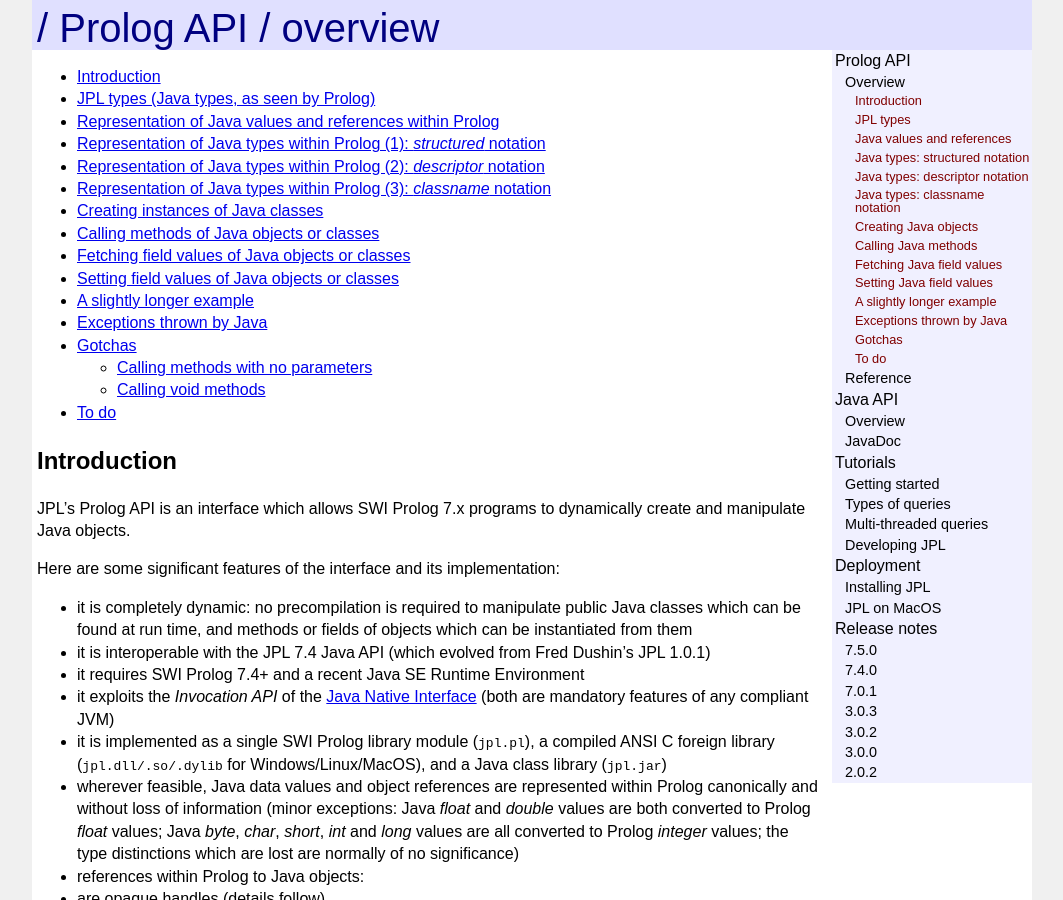
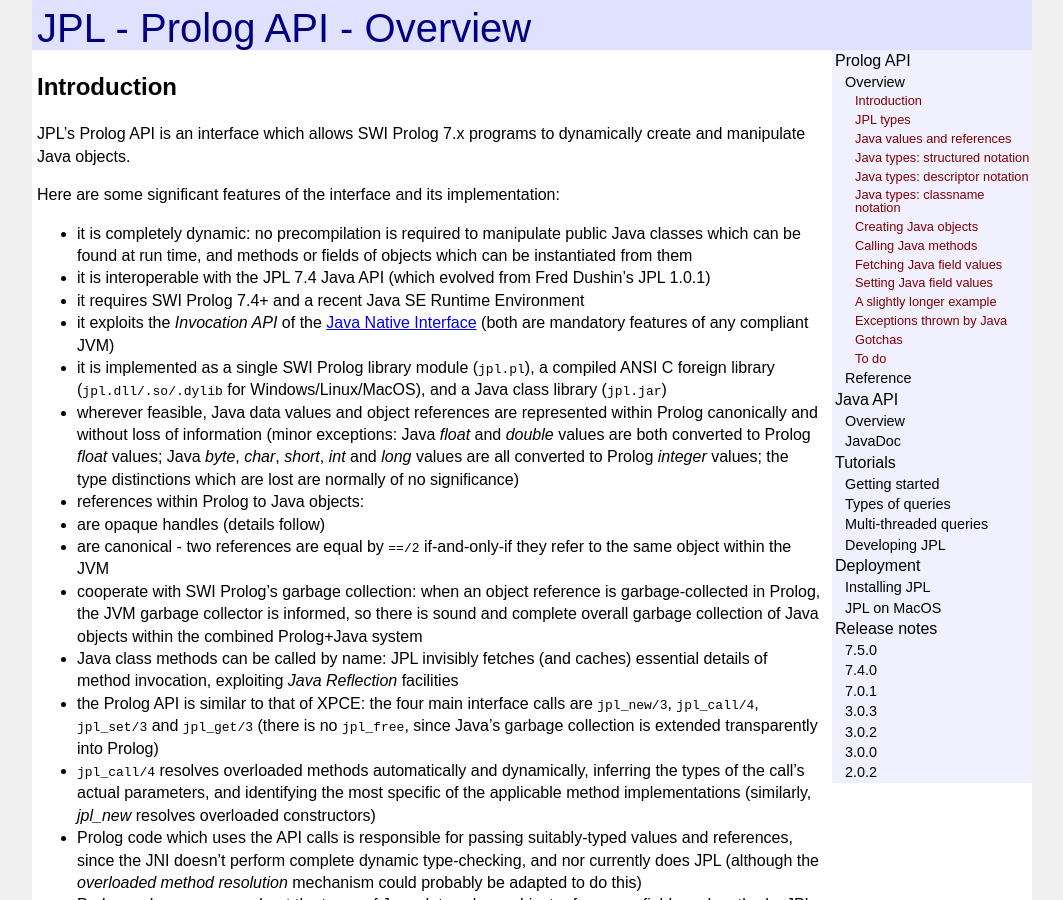
Before and after one commit to anionic/jpl-nav, a Jekyll site: the page built from docs/PrologApiOverview.md, in a window 1280 px wide and 900 px high. Shown: the whole window, without its empty margins (108-1171 px from the left). Built offline with Jekyll 4.4.1, drawn with Linux system fonts in a browser that asks for light colours; our own code applies the rules of GitHub Pages for plain Markdown files.

Commit message:
Update PrologApiOverview.md

```diff
--- a/docs/PrologApiOverview.md
+++ b/docs/PrologApiOverview.md
@@ -1,22 +1,4 @@
-# / Prolog API / overview
-
-  * [Introduction](#introduction)
-  * [JPL types (Java types, as seen by Prolog)](#jpl-types-java-types-as-seen-by-prolog)
-  * [Representation of Java values and references within Prolog](#representation-of-java-values-and-references-within-prolog)
-  * [Representation of Java types within Prolog (1): <em>structured</em> notation](#representation-of-java-types-within-prolog-1-structured-notation)
-  * [Representation of Java types within Prolog (2): <em>descriptor</em> notation](#representation-of-java-types-within-prolog-2-descriptor-notation)
-  * [Representation of Java types within Prolog (3): <em>classname</em> notation](#representation-of-java-types-within-prolog-3-classname-notation)
-  * [Creating instances of Java classes](#creating-instances-of-java-classes)
-  * [Calling methods of Java objects or classes](#calling-methods-of-java-objects-or-classes)
-  * [Fetching field values of Java objects or classes](#fetching-field-values-of-java-objects-or-classes)
-  * [Setting field values of Java objects or classes](#setting-field-values-of-java-objects-or-classes)
-  * [A slightly longer example](#a-slightly-longer-example)
-  * [Exceptions thrown by Java](#exceptions-thrown-by-java)
-  * [Gotchas](#gotchas)
-     * [Calling methods with no parameters](#calling-methods-with-no-parameters)
-     * [Calling void methods](#calling-void-methods)
-  * [To do](#to-do)
-
+# JPL - Prolog API - Overview
 
 ## Introduction
 
```
